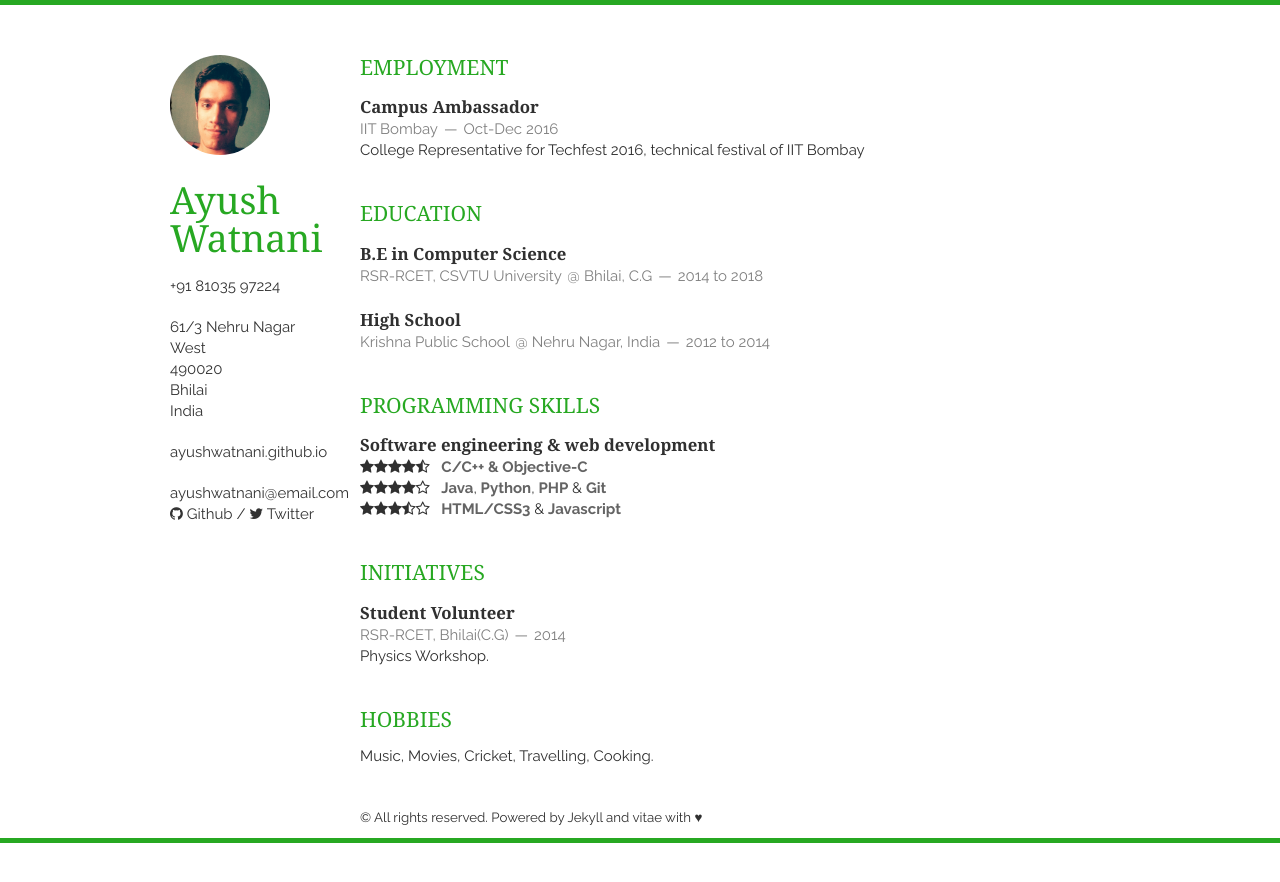
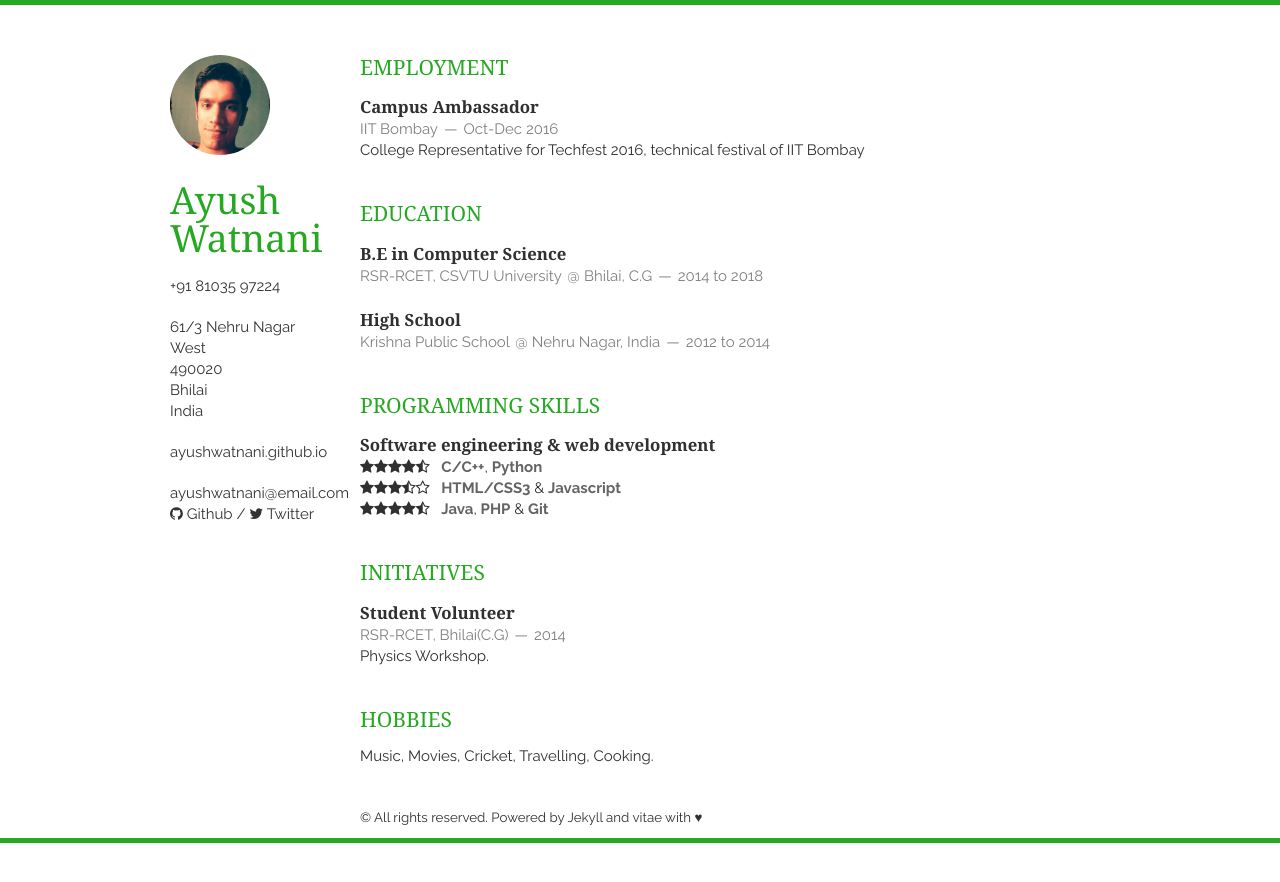
Before and after one commit to mrdeepakchauhan/resume, a Jekyll site: the page built from index.html, in a window 1280 px wide. Shown: the top 882 px of the page. Built offline with Jekyll 4.4.1, drawn with Linux system fonts in a browser that asks for light colours; nearby versions of some CDN libraries; the list of posts is cut into pages by our own code.

Commit message:
Update skills.html

```diff
--- a/_includes/skills.html
+++ b/_includes/skills.html
@@ -6,14 +6,15 @@
         </header>
         <p>
             <i class="fa fa-star"></i><i class="fa fa-star"></i><i class="fa fa-star"></i><i class="fa fa-star"></i><i class="fa fa-star-half-o"></i>
-            &nbsp;&nbsp;<em>C/C++ & Objective-C</em>
-        <p>
-            <i class="fa fa-star"></i><i class="fa fa-star"></i><i class="fa fa-star"></i><i class="fa fa-star"></i><i class="fa fa-star-o"></i>
-            &nbsp;&nbsp;<em>Java</em>, <em>Python</em>, <em>PHP</em> &amp; <em>Git</em>
-        </p>
+            &nbsp;&nbsp;<em>C/C++</em>, <em>Python</em>
         <p>
             <i class="fa fa-star"></i><i class="fa fa-star"></i><i class="fa fa-star"></i><i class="fa fa-star-half-o"></i><i class="fa fa-star-o"></i>
             &nbsp;&nbsp;<em>HTML/CSS3</em> &amp; <em>Javascript</em>
         </p>
+        <p>
+            <i class="fa fa-star"></i><i class="fa fa-star"></i><i class="fa fa-star"></i><i class="fa fa-star"></i><i class="fa fa-star-half-o"></i>
+            &nbsp;&nbsp;<em>Java</em>, <em>PHP</em> &amp; <em>Git</em>
+        </p>
+
     </article>
 </section>
```
